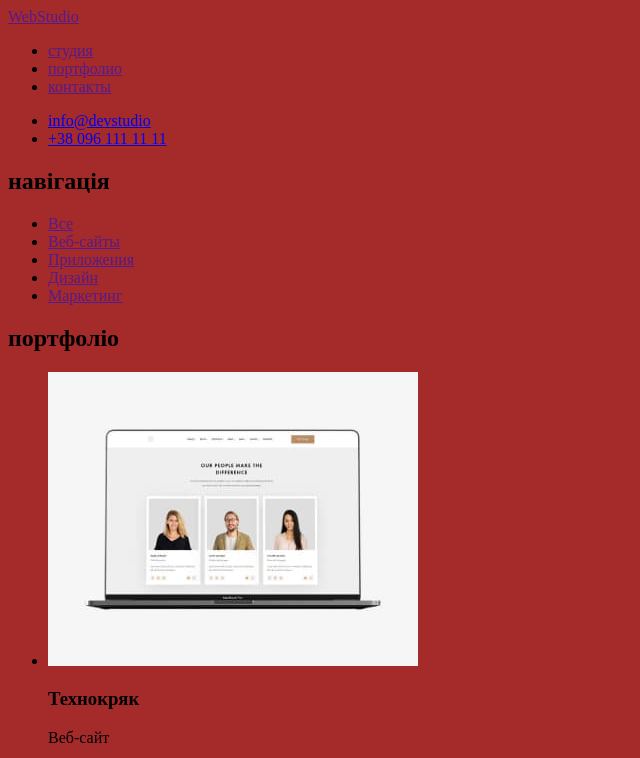
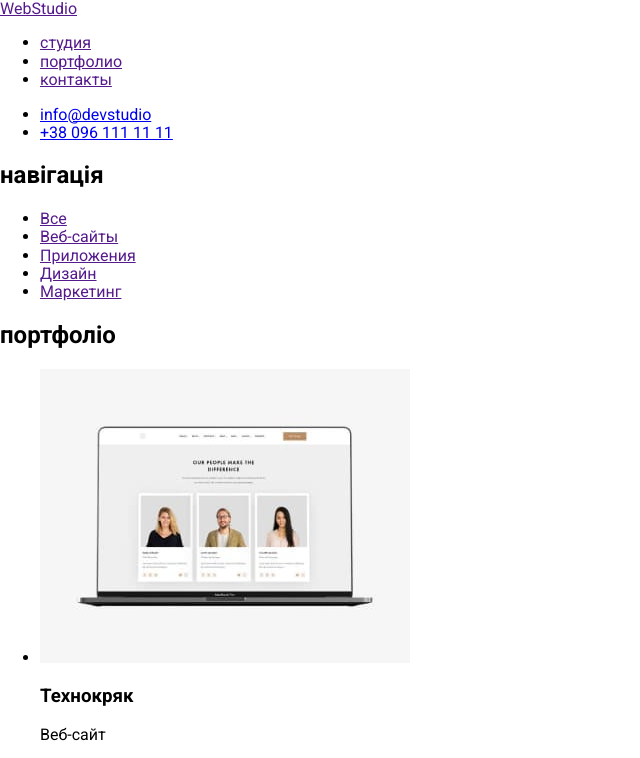
Before and after one commit to osipm/goit-markup-hw-02, a plain HTML site: page portfolio.html in a window 1280 px wide. Shown: the top 758 px of the page, without its empty margins (0-640 px from the left). Drawn offline with nearby package versions, Linux system fonts and the light colour scheme.

Commit message:
шрифти

```diff
--- a/css/styles.css
+++ b/css/styles.css
@@ -1 +1,5 @@
-body{background-color: brown;}
+body{
+
+font-family: 'Roboto', sans-serif;}
+
+<!__ font-family: 'Raleway', sans-serif; __>
--- a/portfolio.html
+++ b/portfolio.html
@@ -4,6 +4,9 @@
     <meta charset="UTF-8" />
     <meta http-equiv="X-UA-Compatible" content="IE=edge" />
     <meta name="viewport" content="width=device-width, initial-scale=1.0" />
+    <link rel="preconnect" href="https://fonts.gstatic.com">
+    <link href="https://fonts.googleapis.com/css2?family=Raleway:wght@700&family=Roboto:wght@400;500;700;900&display=swap" rel="stylesheet">
+    <link rel="stylesheet" href="https://cdnjs.cloudflare.com/ajax/libs/modern-normalize/1.0.0/modern-normalize.css">
     <link rel="stylesheet" href="./css/styles.css">
     <title>Document</title>
   </head>
```
Also changed, not shown: index.html (+3 -0 lines).
